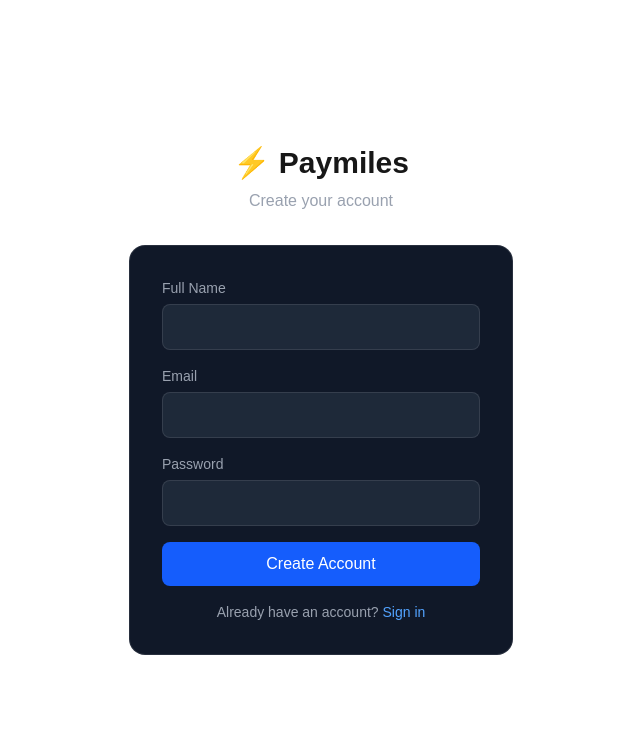
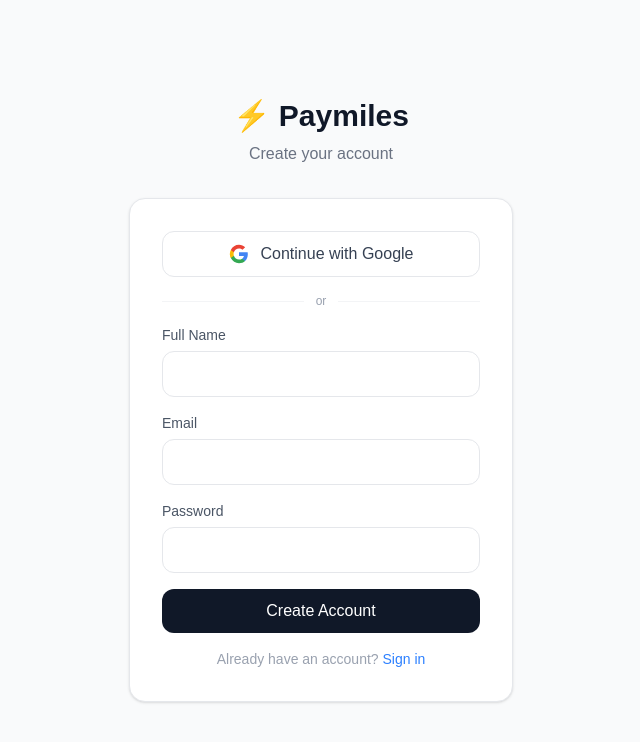
Before and after one commit to Mboroumand/paymiles, a Next.js app: page /auth/register in a window 1280 px wide. Shown: the top 742 px of the page, without its empty margins (319-959 px from the left). Built offline with nearby package versions, Linux system fonts and the light colour scheme.

Commit message:
Add Google OAuth login to login and register pages

```diff
--- /dev/null
+++ b/src/app/auth/callback/route.ts
@@ -0,0 +1,21 @@
+import { createClient } from '@/lib/supabase/server'
+import { NextRequest, NextResponse } from 'next/server'
+
+export async function GET(req: NextRequest) {
+  const code = req.nextUrl.searchParams.get('code')
+  const next = req.nextUrl.searchParams.get('next') ?? '/dashboard'
+
+  if (code) {
+    const supabase = await createClient()
+    const { data, error } = await supabase.auth.exchangeCodeForSession(code)
+    if (!error && data.user) {
+      // Ensure profile exists for OAuth users
+      const { data: profile } = await supabase.from('profiles').select('role').eq('id', data.user.id).single()
+      const role = profile?.role ?? 'guest'
+      const dest = role === 'host' ? '/host' : role === 'admin' ? '/admin' : next
+      return NextResponse.redirect(new URL(dest, req.url))
+    }
+  }
+
+  return NextResponse.redirect(new URL('/auth/login?error=oauth_failed', req.url))
+}
--- a/src/app/auth/login/page.tsx
+++ b/src/app/auth/login/page.tsx
@@ -10,6 +10,16 @@
   const [password, setPassword] = useState('')
   const [error, setError] = useState('')
   const [loading, setLoading] = useState(false)
+  const [googleLoading, setGoogleLoading] = useState(false)
+
+  async function handleGoogle() {
+    setGoogleLoading(true)
+    const supabase = createClient()
+    await supabase.auth.signInWithOAuth({
+      provider: 'google',
+      options: { redirectTo: `${location.origin}/auth/callback` },
+    })
+  }
 
   async function handleLogin(e: React.FormEvent) {
     e.preventDefault()
@@ -18,50 +28,64 @@
     const supabase = createClient()
     const { data, error: err } = await supabase.auth.signInWithPassword({ email, password })
     if (err) { setError(err.message); setLoading(false); return }
-
-    // Fetch role
     const { data: profile } = await supabase.from('profiles').select('role').eq('id', data.user.id).single()
     router.push(profile?.role === 'admin' ? '/admin' : profile?.role === 'host' ? '/host' : '/dashboard')
     router.refresh()
   }
 
   return (
-    <div className="min-h-screen flex items-center justify-center px-4">
+    <div className="min-h-screen flex items-center justify-center px-4 bg-gray-50">
       <div className="w-full max-w-sm">
         <div className="text-center mb-8">
-          <span className="text-3xl font-bold">⚡ Paymiles</span>
-          <p className="text-gray-400 mt-2">Sign in to your account</p>
+          <span className="text-3xl font-bold text-gray-900">⚡ Paymiles</span>
+          <p className="text-gray-500 mt-2">Sign in to your account</p>
         </div>
-        <form onSubmit={handleLogin} className="bg-gray-900 border border-white/10 rounded-2xl p-8 space-y-4">
-          {error && <div className="bg-red-500/10 border border-red-500/30 text-red-400 text-sm rounded-lg px-4 py-3">{error}</div>}
+        <div className="bg-white border border-gray-200 rounded-2xl p-8 space-y-4 shadow-sm">
+          {error && <div className="bg-red-50 border border-red-200 text-red-600 text-sm rounded-lg px-4 py-3">{error}</div>}
+
+          {/* Google button */}
+          <button onClick={handleGoogle} disabled={googleLoading}
+            className="w-full flex items-center justify-center gap-3 border border-gray-200 bg-white hover:bg-gray-50 text-gray-700 py-2.5 rounded-xl font-medium transition disabled:opacity-50">
+            <svg viewBox="0 0 24 24" className="w-5 h-5">
+              <path fill="#4285F4" d="M22.56 12.25c0-.78-.07-1.53-.2-2.25H12v4.26h5.92c-.26 1.37-1.04 2.53-2.21 3.31v2.77h3.57c2.08-1.92 3.28-4.74 3.28-8.09z"/>
+              <path fill="#34A853" d="M12 23c2.97 0 5.46-.98 7.28-2.66l-3.57-2.77c-.98.66-2.23 1.06-3.71 1.06-2.86 0-5.29-1.93-6.16-4.53H2.18v2.84C3.99 20.53 7.7 23 12 23z"/>
+              <path fill="#FBBC05" d="M5.84 14.09c-.22-.66-.35-1.36-.35-2.09s.13-1.43.35-2.09V7.07H2.18C1.43 8.55 1 10.22 1 12s.43 3.45 1.18 4.93l3.66-2.84z"/>
+              <path fill="#EA4335" d="M12 5.38c1.62 0 3.06.56 4.21 1.64l3.15-3.15C17.45 2.09 14.97 1 12 1 7.7 1 3.99 3.47 2.18 7.07l3.66 2.84c.87-2.6 3.3-4.53 6.16-4.53z"/>
+            </svg>
+            {googleLoading ? 'Redirecting…' : 'Continue with Google'}
+          </button>
+
+          <div className="flex items-center gap-3">
+            <div className="flex-1 h-px bg-gray-100" />
+            <span className="text-xs text-gray-400">or</span>
+            <div className="flex-1 h-px bg-gray-100" />
+          </div>
+
+          <form onSubmit={handleLogin} className="space-y-4">
             <div>
-            <label className="block text-sm text-gray-400 mb-1.5">Email</label>
-            <input
-              type="email" value={email} onChange={e => setEmail(e.target.value)} required
-              className="w-full bg-gray-800 border border-white/10 rounded-lg px-4 py-2.5 text-white focus:outline-none focus:border-blue-500"
-            />
+              <label className="block text-sm text-gray-600 mb-1.5">Email</label>
+              <input type="email" value={email} onChange={e => setEmail(e.target.value)} required
+                className="w-full bg-white border border-gray-200 rounded-xl px-4 py-2.5 text-gray-900 focus:outline-none focus:border-gray-400 transition" />
             </div>
             <div>
               <div className="flex justify-between items-center mb-1.5">
-              <label className="text-sm text-gray-400">Password</label>
-              <Link href="/auth/forgot-password" className="text-xs text-blue-400 hover:underline">Forgot password?</Link>
+                <label className="text-sm text-gray-600">Password</label>
+                <Link href="/auth/forgot-password" className="text-xs text-blue-500 hover:underline">Forgot password?</Link>
               </div>
-            <input
-              type="password" value={password} onChange={e => setPassword(e.target.value)} required
-              className="w-full bg-gray-800 border border-white/10 rounded-lg px-4 py-2.5 text-white focus:outline-none focus:border-blue-500"
-            />
+              <input type="password" value={password} onChange={e => setPassword(e.target.value)} required
+                className="w-full bg-white border border-gray-200 rounded-xl px-4 py-2.5 text-gray-900 focus:outline-none focus:border-gray-400 transition" />
             </div>
-          <button
-            type="submit" disabled={loading}
-            className="w-full bg-blue-600 hover:bg-blue-500 disabled:opacity-50 text-white py-2.5 rounded-lg font-medium transition"
-          >
+            <button type="submit" disabled={loading}
+              className="w-full bg-gray-900 hover:bg-gray-800 disabled:opacity-50 text-white py-2.5 rounded-xl font-medium transition">
               {loading ? 'Signing in…' : 'Sign In'}
             </button>
+          </form>
+
           <p className="text-center text-sm text-gray-400">
             No account?{' '}
-            <Link href="/auth/register" className="text-blue-400 hover:underline">Register</Link>
+            <Link href="/auth/register" className="text-blue-500 hover:underline">Register</Link>
           </p>
-        </form>
+        </div>
       </div>
     </div>
   )
--- a/src/app/auth/register/page.tsx
+++ b/src/app/auth/register/page.tsx
@@ -9,9 +9,19 @@
   const [form, setForm] = useState({ name: '', email: '', password: '' })
   const [error, setError] = useState('')
   const [loading, setLoading] = useState(false)
+  const [googleLoading, setGoogleLoading] = useState(false)
 
   function update(key: string) {
     return (e: React.ChangeEvent<HTMLInputElement>) => setForm(f => ({ ...f, [key]: e.target.value }))
+  }
+
+  async function handleGoogle() {
+    setGoogleLoading(true)
+    const supabase = createClient()
+    await supabase.auth.signInWithOAuth({
+      provider: 'google',
+      options: { redirectTo: `${location.origin}/auth/callback` },
+    })
   }
 
   async function handleRegister(e: React.FormEvent) {
@@ -29,38 +39,56 @@
   }
 
   return (
-    <div className="min-h-screen flex items-center justify-center px-4">
+    <div className="min-h-screen flex items-center justify-center px-4 bg-gray-50">
       <div className="w-full max-w-sm">
         <div className="text-center mb-8">
-          <span className="text-3xl font-bold">⚡ Paymiles</span>
-          <p className="text-gray-400 mt-2">Create your account</p>
+          <span className="text-3xl font-bold text-gray-900">⚡ Paymiles</span>
+          <p className="text-gray-500 mt-2">Create your account</p>
         </div>
-        <form onSubmit={handleRegister} className="bg-gray-900 border border-white/10 rounded-2xl p-8 space-y-4">
-          {error && <div className="bg-red-500/10 border border-red-500/30 text-red-400 text-sm rounded-lg px-4 py-3">{error}</div>}
+        <div className="bg-white border border-gray-200 rounded-2xl p-8 space-y-4 shadow-sm">
+          {error && <div className="bg-red-50 border border-red-200 text-red-600 text-sm rounded-lg px-4 py-3">{error}</div>}
+
+          {/* Google button */}
+          <button onClick={handleGoogle} disabled={googleLoading}
+            className="w-full flex items-center justify-center gap-3 border border-gray-200 bg-white hover:bg-gray-50 text-gray-700 py-2.5 rounded-xl font-medium transition disabled:opacity-50">
+            <svg viewBox="0 0 24 24" className="w-5 h-5">
+              <path fill="#4285F4" d="M22.56 12.25c0-.78-.07-1.53-.2-2.25H12v4.26h5.92c-.26 1.37-1.04 2.53-2.21 3.31v2.77h3.57c2.08-1.92 3.28-4.74 3.28-8.09z"/>
+              <path fill="#34A853" d="M12 23c2.97 0 5.46-.98 7.28-2.66l-3.57-2.77c-.98.66-2.23 1.06-3.71 1.06-2.86 0-5.29-1.93-6.16-4.53H2.18v2.84C3.99 20.53 7.7 23 12 23z"/>
+              <path fill="#FBBC05" d="M5.84 14.09c-.22-.66-.35-1.36-.35-2.09s.13-1.43.35-2.09V7.07H2.18C1.43 8.55 1 10.22 1 12s.43 3.45 1.18 4.93l3.66-2.84z"/>
+              <path fill="#EA4335" d="M12 5.38c1.62 0 3.06.56 4.21 1.64l3.15-3.15C17.45 2.09 14.97 1 12 1 7.7 1 3.99 3.47 2.18 7.07l3.66 2.84c.87-2.6 3.3-4.53 6.16-4.53z"/>
+            </svg>
+            {googleLoading ? 'Redirecting…' : 'Continue with Google'}
+          </button>
+
+          <div className="flex items-center gap-3">
+            <div className="flex-1 h-px bg-gray-100" />
+            <span className="text-xs text-gray-400">or</span>
+            <div className="flex-1 h-px bg-gray-100" />
+          </div>
+
+          <form onSubmit={handleRegister} className="space-y-4">
             {[
               { label: 'Full Name', key: 'name', type: 'text' },
               { label: 'Email', key: 'email', type: 'email' },
               { label: 'Password', key: 'password', type: 'password' },
             ].map(({ label, key, type }) => (
               <div key={key}>
-              <label className="block text-sm text-gray-400 mb-1.5">{label}</label>
-              <input
-                type={type} value={form[key as keyof typeof form]} onChange={update(key)} required
-                className="w-full bg-gray-800 border border-white/10 rounded-lg px-4 py-2.5 text-white focus:outline-none focus:border-blue-500"
-              />
+                <label className="block text-sm text-gray-600 mb-1.5">{label}</label>
+                <input type={type} value={form[key as keyof typeof form]} onChange={update(key)} required
+                  className="w-full bg-white border border-gray-200 rounded-xl px-4 py-2.5 text-gray-900 focus:outline-none focus:border-gray-400 transition" />
               </div>
             ))}
-          <button
-            type="submit" disabled={loading}
-            className="w-full bg-blue-600 hover:bg-blue-500 disabled:opacity-50 text-white py-2.5 rounded-lg font-medium transition"
-          >
+            <button type="submit" disabled={loading}
+              className="w-full bg-gray-900 hover:bg-gray-800 disabled:opacity-50 text-white py-2.5 rounded-xl font-medium transition">
               {loading ? 'Creating account…' : 'Create Account'}
             </button>
+          </form>
+
           <p className="text-center text-sm text-gray-400">
             Already have an account?{' '}
-            <Link href="/auth/login" className="text-blue-400 hover:underline">Sign in</Link>
+            <Link href="/auth/login" className="text-blue-500 hover:underline">Sign in</Link>
           </p>
-        </form>
+        </div>
       </div>
     </div>
   )
```
Lines whose indentation alone changed are shown as unchanged.
